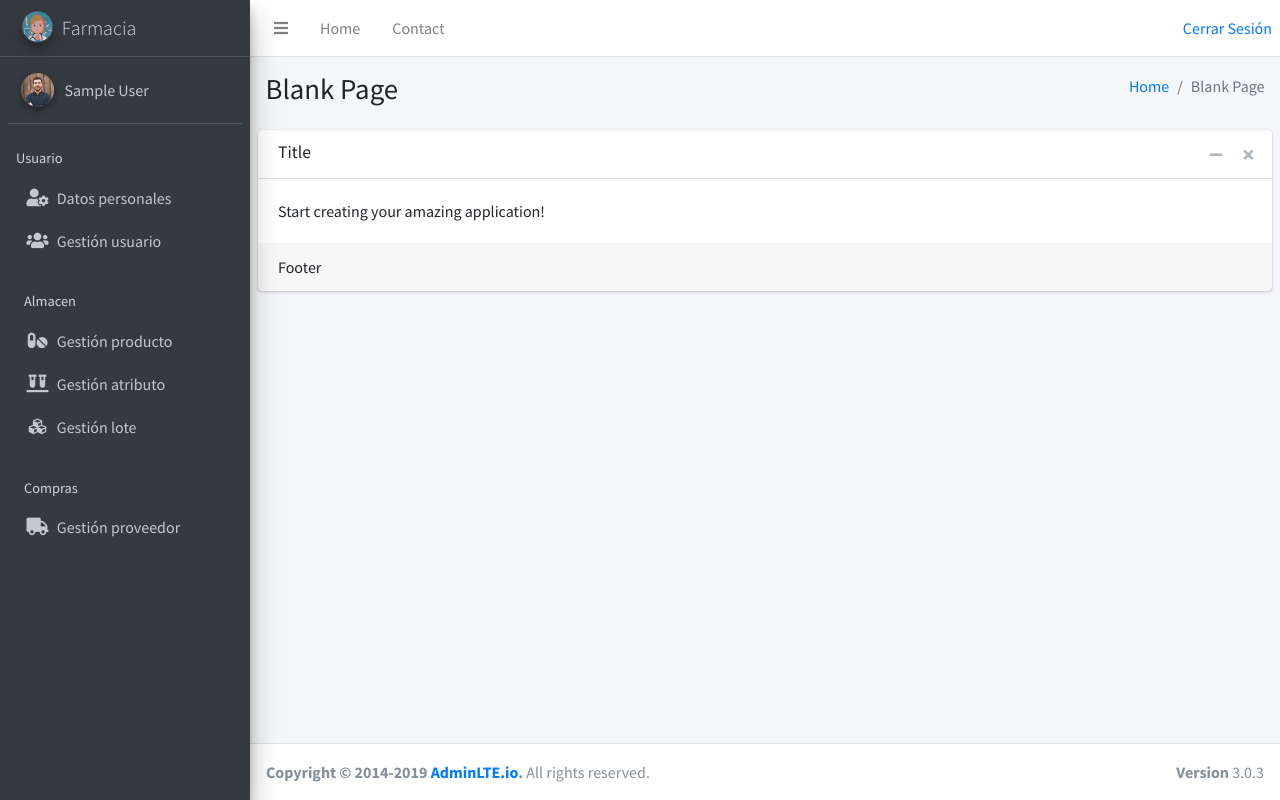
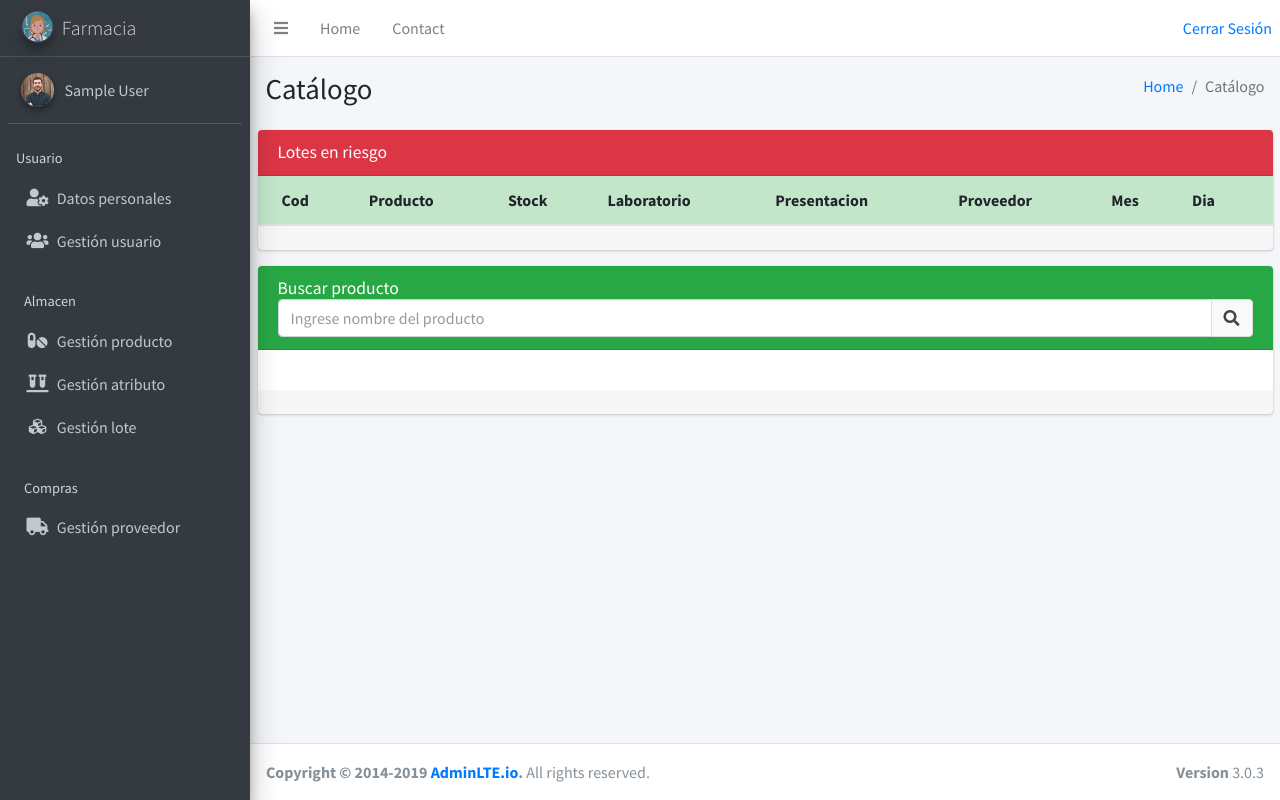
Before and after one commit to Yeimy7/Farmacia, a PHP site: template vista/adm_catalogo.php in a window 1280 px wide. Run offline with PHP 8.4, Linux system fonts and the light colour scheme; the template is opened without the code that fills it, so the values that code supplies are empty; the visitor is signed in with stand-in values (Sample User, id 1).

Commit message:
Catalogo de productos y tabla de riesgos de lotes

```diff
--- /dev/null
+++ b/js/Catalogo.js
@@ -0,0 +1,82 @@
+$(document).ready(function () {
+    buscar_producto();
+    mostrar_lotes_riesgo();
+    function buscar_producto(consulta) {
+        funcion = 'buscar';
+        $.post('../controlador/ProductoController.php', { consulta, funcion }, (response) => {
+            const productos = JSON.parse(response);
+            let template = '';
+            productos.forEach(producto => {
+                template += `
+                <div prodId="${producto.id}" prodNombre="${producto.nombre}" prodPrecio="${producto.precio}" prodConcentracion="${producto.concentracion}" prodAdicional="${producto.adicional}" prodLaboratorio="${producto.laboratorio_id}" prodTipo="${producto.tipo_id}" prodPresentacion="${producto.presentacion_id}" prodAvatar="${producto.avatar}" class="col-12 col-sm-6 col-md-4 d-flex align-items-stretch">
+                    <div class="card bg-light">
+                    <div class="card-header text-muted border-bottom-0">
+                    <i class="fas fa-lg fa-cubes mr-1"></i>${producto.stock}
+                    </div>
+                    <div class="card-body pt-0">
+                  <div class="row">
+                    <div class="col-7">
+                      <h2 class="lead"><b>${producto.nombre}</b></h2>
+                      <h4 class="lead"><b><i class="fas fa-lg fa-dollar-sign mr-1"></i>${producto.precio}</b></h4>
+                      <ul class="ml-4 mb-0 fa-ul text-muted">
+                        <li class="small"><span class="fa-li"><i class="fas fa-lg fa-mortar-pestle"></i></span> Concentración: ${producto.concentracion}</li>
+                        <li class="small"><span class="fa-li"><i class="fas fa-lg fa-prescription-bottle-alt"></i></span> Adicional: ${producto.adicional}</li>
+                        <li class="small"><span class="fa-li"><i class="fas fa-lg fa-flask"></i></span> Laboratorio: ${producto.laboratorio}</li>
+                        <li class="small"><span class="fa-li"><i class="fas fa-lg fa-copyright"></i></span> Tipo: ${producto.tipo}</li>
+                        <li class="small"><span class="fa-li"><i class="fas fa-lg fa-pills"></i></span> Presentación: ${producto.presentacion}</li>
+
+                      </ul>
+                    </div>
+                    <div class="col-5 text-center">
+                      <img src="${producto.avatar}" alt="" class="img-circle img-fluid">
+                    </div>
+                  </div>
+                </div>
+                <div class="card-footer">
+                  <div class="text-right">
+                    <button  class="lote btn btn-sm btn-primary" type="button" data-toggle="modal" data-target="#crearlote">
+                      <i class="fas fa-plus-square mr-2"></i>Agregar al carrito
+                    </button>
+                  </div>
+                </div>
+              </div>
+            </div>
+                `;
+            });
+            $('#productos').html(template);
+        })
+    }
+    $(document).on('keyup', '#buscar-producto', function () {
+        let valor = $(this).val();
+        if (valor != '') {
+            buscar_producto(valor);
+        }
+        else {
+            buscar_producto();
+        }
+    });
+    function mostrar_lotes_riesgo() {
+        funcion = "buscar";
+        $.post('../controlador/loteController.php', { funcion }, (response) => {
+            const lotes=JSON.parse(response);
+            let template='';
+            lotes.forEach(lote => {
+                if(lote.estado!=='light'){
+                    template+=`
+                <tr class="table-${lote.estado}">
+                    <td>${lote.id}</td>
+                    <td>${lote.nombre}</td>
+                    <td>${lote.stock}</td>
+                    <td>${lote.laboratorio}</td>
+                    <td>${lote.presentacion}</td>
+                    <td>${lote.proveedor}</td>
+                    <td>${lote.mes}</td>
+                    <td>${lote.dia}</td>
+                </tr>
+                `;
+                }
+            });
+            $('#lotes').html(template);
+        })
+    }
+});
--- a/vista/adm_catalogo.php
+++ b/vista/adm_catalogo.php
@@ -18,40 +18,71 @@ if ($_SESSION['us_tipo'] == 1 || $_SESSION['us_tipo'] == 3) {
       <div class="container-fluid">
         <div class="row mb-2">
           <div class="col-sm-6">
-            <h1>Blank Page</h1>
+            <h1>Catálogo</h1>
           </div>
           <div class="col-sm-6">
             <ol class="breadcrumb float-sm-right">
               <li class="breadcrumb-item"><a href="#">Home</a></li>
-              <li class="breadcrumb-item active">Blank Page</li>
+              <li class="breadcrumb-item active">Catálogo</li>
             </ol>
           </div>
         </div>
       </div><!-- /.container-fluid -->
     </section>
     <!-- Main content -->
-    <section class="content">
-      <!-- Default box -->
-      <div class="card">
-        <div class="card-header">
-          <h3 class="card-title">Title</h3>
-          <div class="card-tools">
-            <button type="button" class="btn btn-tool" data-card-widget="collapse" data-toggle="tooltip" title="Collapse">
-              <i class="fas fa-minus"></i></button>
-            <button type="button" class="btn btn-tool" data-card-widget="remove" data-toggle="tooltip" title="Remove">
-              <i class="fas fa-times"></i></button>
+    <section>
+      <div class="container-fluid">
+        <div class="card card-danger">
+          <div class="card-header">
+            <h3 class="card-title">Lotes en riesgo</h3>
+          </div>
+          <div class="card-body p-0 table-responsive">
+            <table class="table tanle-hover text-nowrap">
+              <thead class="table-success">
+                <tr>
+                  <th>Cod</th>
+                  <th>Producto</th>
+                  <th>Stock</th>
+                  <th>Laboratorio</th>
+                  <th>Presentacion</th>
+                  <th>Proveedor</th>
+                  <th>Mes</th>
+                  <th>Dia</th>
+                </tr>
+              </thead>
+              <tbody id="lotes" class="table-active">
+
+              </tbody>
+            </table>
+          </div>
+          <div class="card-footer">
           </div>
         </div>
-        <div class="card-body">
-          Start creating your amazing application!
+      </div>
+    </section>
+    <section>
+      <div class="container-fluid">
+        <div class="card card-success">
+          <div class="card-header">
+            <h3 class="card-title">Buscar producto</h3>
+            <div class="input-group">
+              <input type="text" id="buscar-producto" class="form-control float-left" placeholder="Ingrese nombre del producto">
+              <div class="input-group-append">
+                <button class="btn btn-default"><i class="fas fa-search"></i></button>
+              </div>
+            </div>
+          </div>
+          <div class="card-body">
+            <div id="productos" class="row d-flex align-items-stretch">
+
+            </div>
+
+          </div>
+          <div class="card-footer">
+
+          </div>
         </div>
-        <!-- /.card-body -->
-        <div class="card-footer">
-          Footer
-        </div>
-        <!-- /.card-footer-->
       </div>
-      <!-- /.card -->
     </section>
     <!-- /.content -->
   </div>
@@ -63,3 +94,4 @@ if ($_SESSION['us_tipo'] == 1 || $_SESSION['us_tipo'] == 3) {
   header('Location: ../index.php');
 }
 ?>
+<script src="../js/Catalogo.js"></script>
```
